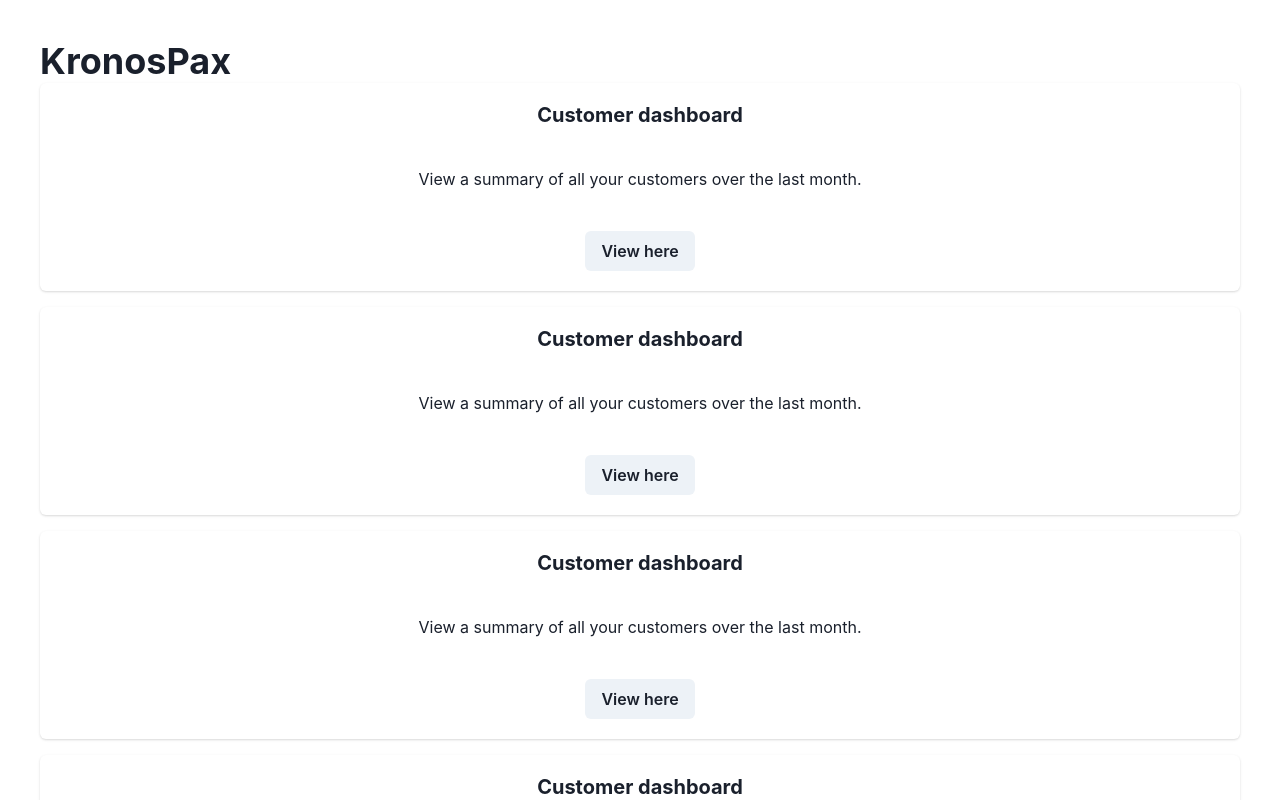
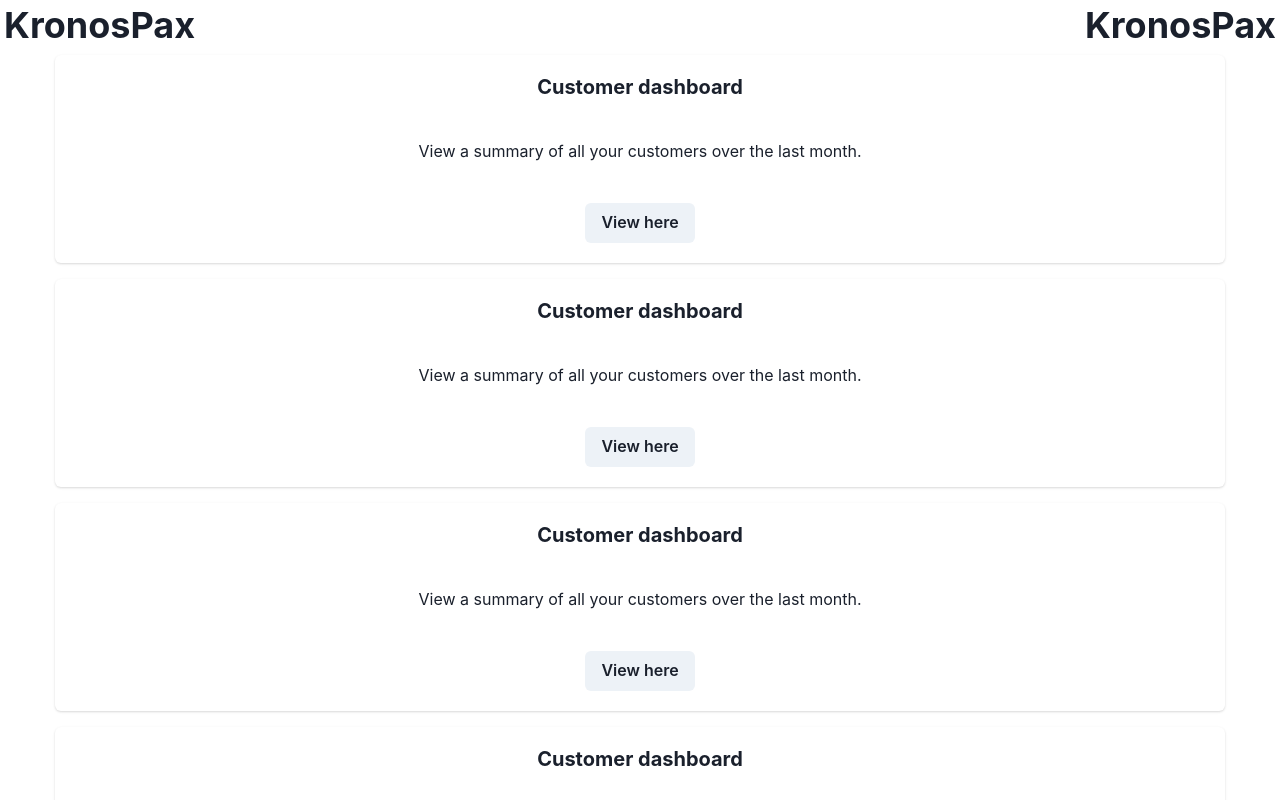
Before and after one commit to KronosPax/kronos-app, a Next.js app: page /Calendar in a window 1280 px wide. Shown: the top 800 px of the page. Built offline with nearby package versions, Linux system fonts and the light colour scheme.

Commit message:
added floating navbar prototype

```diff
--- a/pages/Calendar.tsx
+++ b/pages/Calendar.tsx
@@ -6,6 +6,7 @@ import {
     CardBody,
     CardFooter,
     CardHeader,
+    Flex,
     Heading,
     SimpleGrid,
     VStack
@@ -18,6 +19,19 @@ import Link from "next/link";
 // import {useRouter} from "next/router";
 
 const Calendar: NextPage = () => {
+
+    const FloatingNavbar = () => (
+        <>
+            <Flex as={'header'} position={"fixed"} w={'100%'} align={"center"} justify={"space-between"}
+                  backgroundColor="rgba(255,255, 255, 0.8)" backdropFilter="saturate(180%) blur(5px)"
+                  zIndex={'50'} p={1}
+            >
+                <Heading>KronosPax</Heading>
+                <Heading>KronosPax</Heading>
+            </Flex>
+        </>
+    );
+
     // const {status, data} = useSession()
     // const router = useRouter()
 
@@ -27,17 +41,10 @@ const Calendar: NextPage = () => {
 
     // if (status === "authenticated") {
     return (
-        <Box
-            // w={['full', '5xl']}
-            p={[8, 10]}
-            // mt={[20, '10vh']}
-            // mx='auto'
-            // border={['none', '1px']}
-            // borderColor={['', 'gray.300']}
-            // borderRadius={10}
-        >
-            <Heading>KronosPax</Heading>
-            <VStack align={"stretch"} >
+        <>
+            <FloatingNavbar/>
+            <Box p={55}>
+                <VStack align={"stretch"}>
                     <SimpleGrid spacing={4}>
                         <Card align={'center'}>
                             <CardHeader>
@@ -90,6 +97,7 @@ const Calendar: NextPage = () => {
                     </Button>
                 </VStack>
             </Box>
+        </>
     )
     // }
     // return <Box>Loading</Box>
```
Lines whose indentation alone changed are shown as unchanged.
